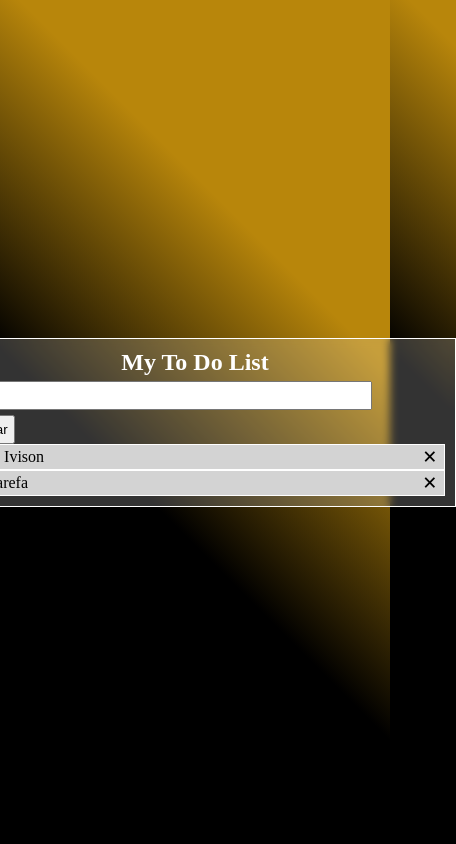
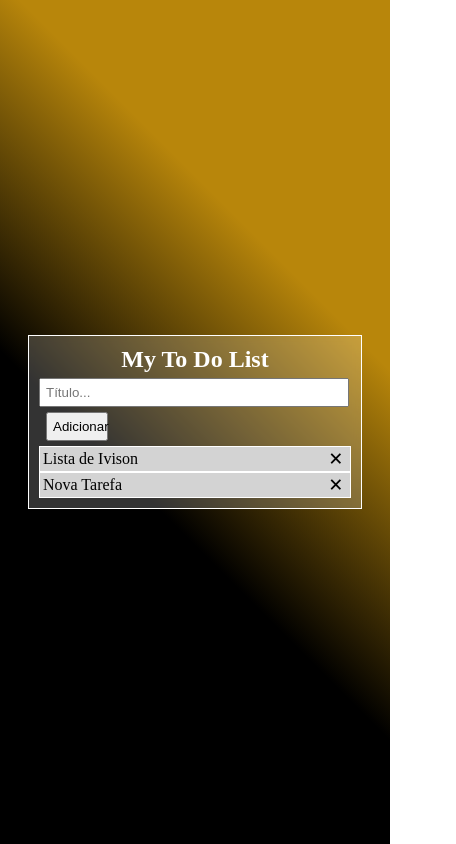
Before and after one commit to ivisonsouza/My-To-Do-List, a plain HTML site: page index.html in a window 390 px wide. Shown: the whole page, 456 px wide, since content can reach past the window. Drawn offline with Linux system fonts and the light colour scheme.

Commit message:
commit inicial
o primeiro commit do To Do List

```diff
--- a/style.css
+++ b/style.css
@@ -13,6 +13,9 @@ body {
     flex-direction: column;
     height: 100vh;
     background: linear-gradient(45deg, black 40%, darkgoldenrod 70%);
+    background-repeat: no-repeat;
+    background-size: cover;
+    width: 100vw;
 }
 
 .fechar {
@@ -31,6 +34,7 @@ body {
     border: 1px solid #fff;
 }
 
+
 #meuId h2 {
     text-align: center;
     color: #fff;
@@ -38,13 +42,16 @@ body {
 }
 
 #meuId input{
-    width: 413px;
+    width: 75%;
     padding: 5px;
     margin: 5px 0;
 }
 
 #meuId .addBtn {
+    position: relative;
+    left: 7px;
     padding: 5px;
+    width: 20%;
 }
 
 ul li {
@@ -54,3 +61,24 @@ ul li {
     border: 1px solid #fff;
     padding: 3px;
 }
+
+
+@media (max-width: 555px) {
+    #container {
+    width: 80%;
+    background: rgba(255, 255, 255, 0.2);
+    background-repeat: no-repeat;
+    backdrop-filter: blur(4px);
+    padding: 10px;
+    border: 1px solid #fff;
+    }
+    #meuId input{
+    width: 95%;
+    padding: 5px;
+    margin: 5px 0;
+    }
+    .addBtn {
+        margin-bottom: 5px;
+        display: block;
+    }
+}
```
